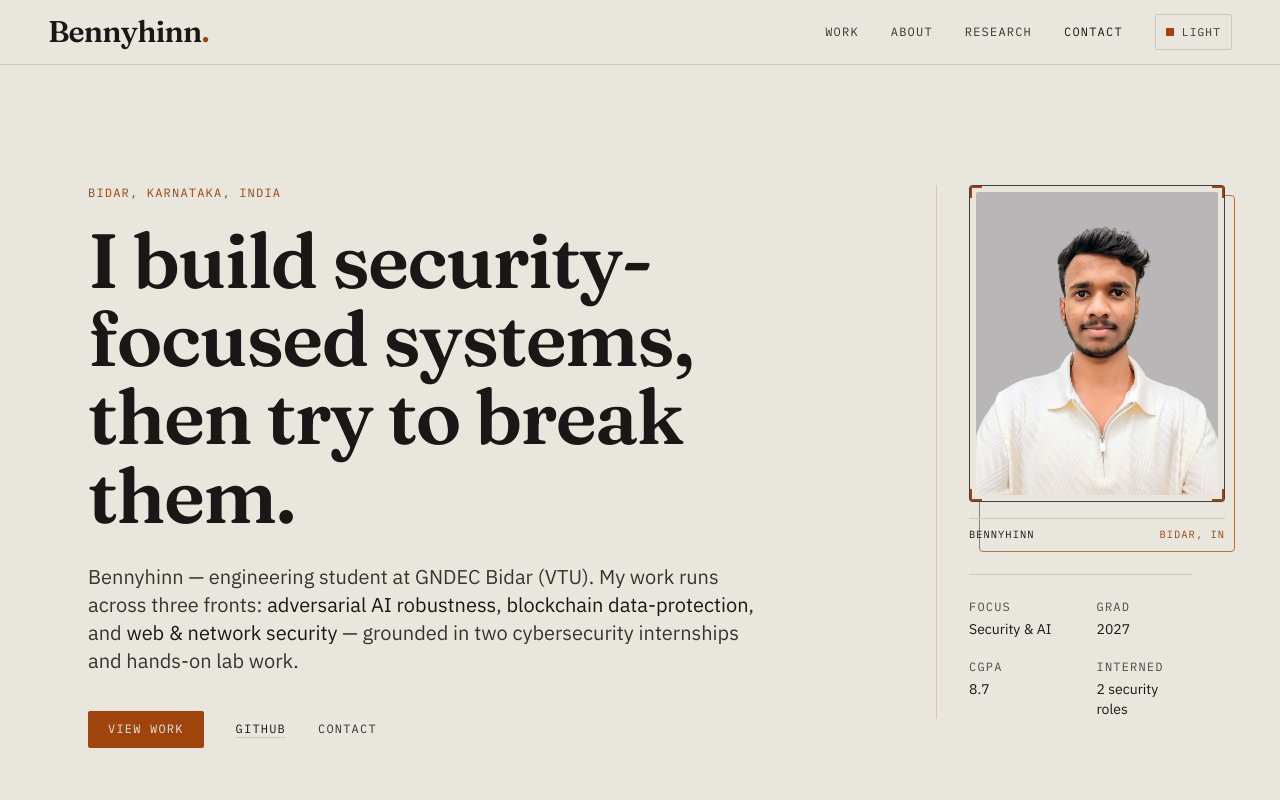
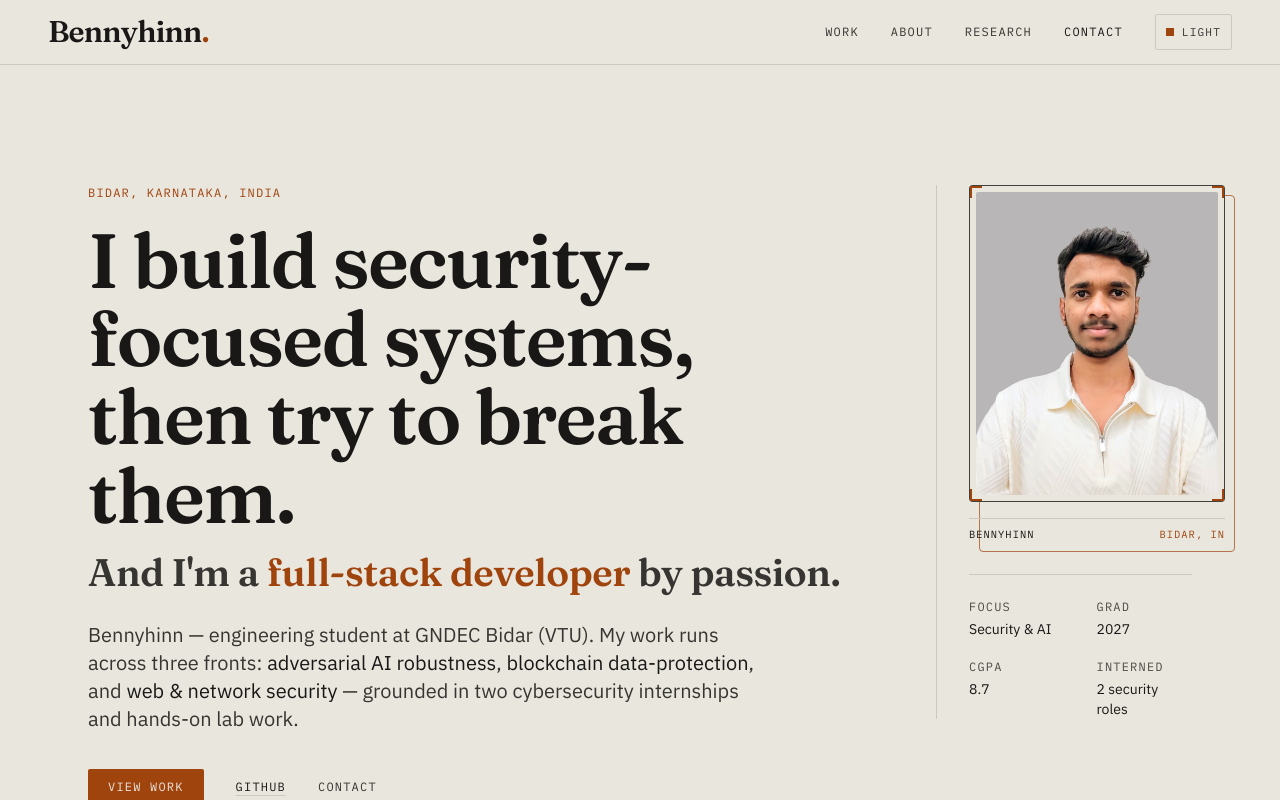
Before and after one commit to Bennyhinn007/portfolio-website, a Next.js app: page / in a window 1280 px wide. Shown: the top 800 px of the page. Built offline with nearby package versions, Linux system fonts and the light colour scheme.

Commit message:
Add full-stack developer line to hero headline

```diff
--- a/src/app/page.tsx
+++ b/src/app/page.tsx
@@ -33,6 +33,9 @@ export default function HomePage() {
               <h1 className="mt-5 max-w-4xl font-display text-display-lg font-semibold text-ink">
                 I build security-focused systems,
                 <br className="hidden sm:block" /> then try to break them.
+                <span className="mt-4 block text-title text-muted">
+                  And I&apos;m a <span className="text-accent">full-stack developer</span> by passion.
+                </span>
               </h1>
               <p className="mt-7 max-w-2xl text-lg leading-relaxed text-muted sm:text-xl">
                 {profile.preferredName} — engineering student at GNDEC Bidar (VTU).
```
